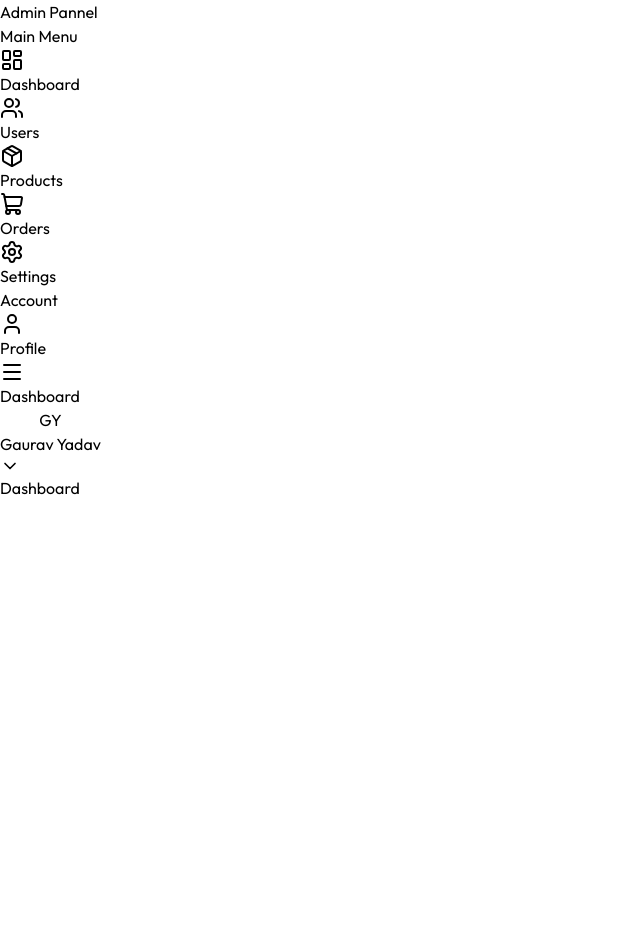
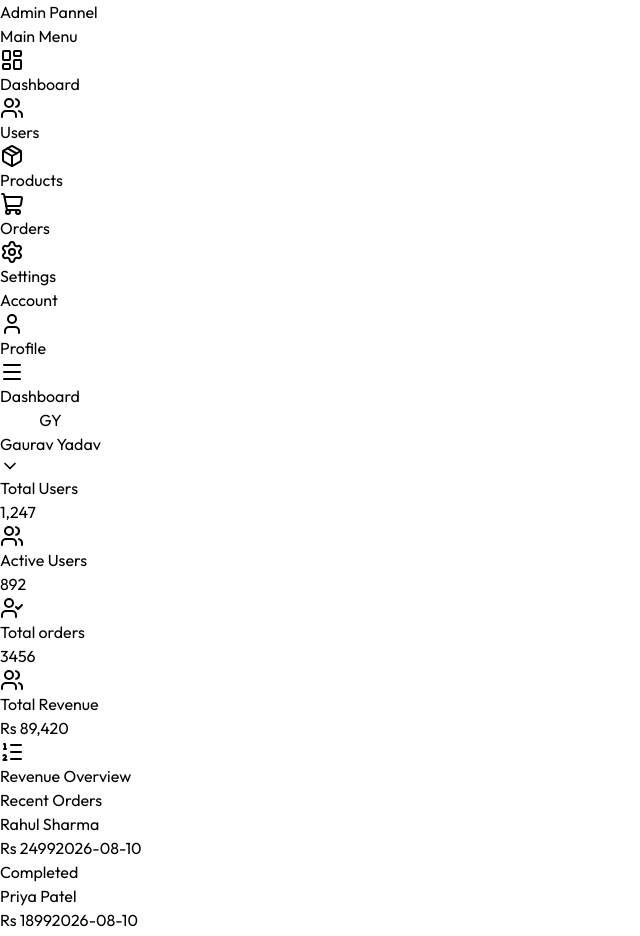
Before and after one commit to gauravyadavpro63-sudo/React-portfolio-website, a React (Vite) app: page /dashboard in a window 1280 px wide. Shown: the top 936 px of the page, without its empty margins (0-640 px from the left). Before the commit the page ends 800 px from the top, so only its background shows below. Built offline with nearby package versions, Linux system fonts and the light colour scheme.

Commit message:
dashboard-done

```diff
--- a/src/pages/Dashboard.jsx
+++ b/src/pages/Dashboard.jsx
@@ -1,5 +1,6 @@
 import { useEffect, useState } from "react";
 import {api} from "../services/api.js"
+import {ListOrdered, User, UserCheck, Users} from "lucide-react"
 
 
 function Dashboard(){
@@ -40,9 +41,83 @@
             </div>
         )
     }
+
+    const statsItems=[
+        {
+            label:"Total Users",
+            value:dashboardData.stats.totalUsers.toLocaleString(),
+            icon:Users
+        },
+        {
+            label:"Active  Users",
+            value:dashboardData.stats.activeUsers.toLocaleString(),
+            icon:UserCheck
+        },
+        {
+            label: "Total orders",
+            value:dashboardData.stats.totalOrders,
+            icon:Users
+        },
+        {
+           label:"Total Revenue",
+           value: `Rs ${dashboardData.stats.revenue.toLocaleString()}`,
+           icon:ListOrdered
+        }
+    ]
+
+
     return(
         <>
-        <div>Dashboard</div>
+        <div>
+            {/* card grid */}
+            <div className="grid grid-cols-1 sm:grid-cols-2 lg:grid-cols-4 gap-5">
+             {statsItems.map((item,idx)=>(
+                <div key={idx} className="bg-white border border-gray-100 rounded-xl p-6 flex items-center justify-between">
+                    <div className="space-y-2">
+                         <p className="text-xs font-light text-text-primary uppercase">{item.label}</p>
+                         <p  className="text-2xl font-light text-gray-900">{item.value}</p>
+                    </div>
+                    <div className="w-10 h-10 bg-gray-50 rounded-flex items-center justify-center">
+                        <item.icon/>
+                    </div>
+                </div>
+             ))}
+            </div>
+
+            {/* Grid layout */}
+           <div className="grid grid-cols-1 md:grid-cols-3 gap-6">
+            {/* left part */}
+            <div className="col-span-2 h-70 bg-white border border-gray-200 rounded-xl mt-8 p-6">
+            <p className="text-sm font-light uppercase">Revenue Overview</p>
+            </div>
+            {/* right part */}
+            <div className="col-span-1 bg-white border border-gray-200 rounded-xl mt-8 p-6">
+                <p className="text-sm font-light uppercase">Recent Orders</p>
+                <div className="h-50 overflow-y-auto">
+                    {dashboardData.recentOrders.map((order,idx)=>(
+                        <div key={idx} className="flex items-center justify-between py-2 border-b border-gray-100 pr-2">
+                            <div>
+                                <p className="text-sm font-light text-text-primary">{order.customer}</p>
+                                <p className="text-xs font-light flex gap-2">
+                                    <span>Rs {order.amount}</span>
+                                    <span>{order.date}</span>
+                                </p>
+                            </div>
+                            {/* status */}
+                            <span className={`text-[10px] px-2 py-1 rounded-full bg-gray-100 ${
+                                order.status==="Completed"?"bg-green-100 text-green-500":
+                                order.status==="Pending"? "bg-orange-100 text-orange-400":
+                                "bg-blue-100 test-blue-400"
+                            }`}>
+                                {order.status}</span>
+                        </div>
+                    ))}
+                </div>
+            </div>
+           </div>
+
+
+        </div>
         </>
     )
 }
```
